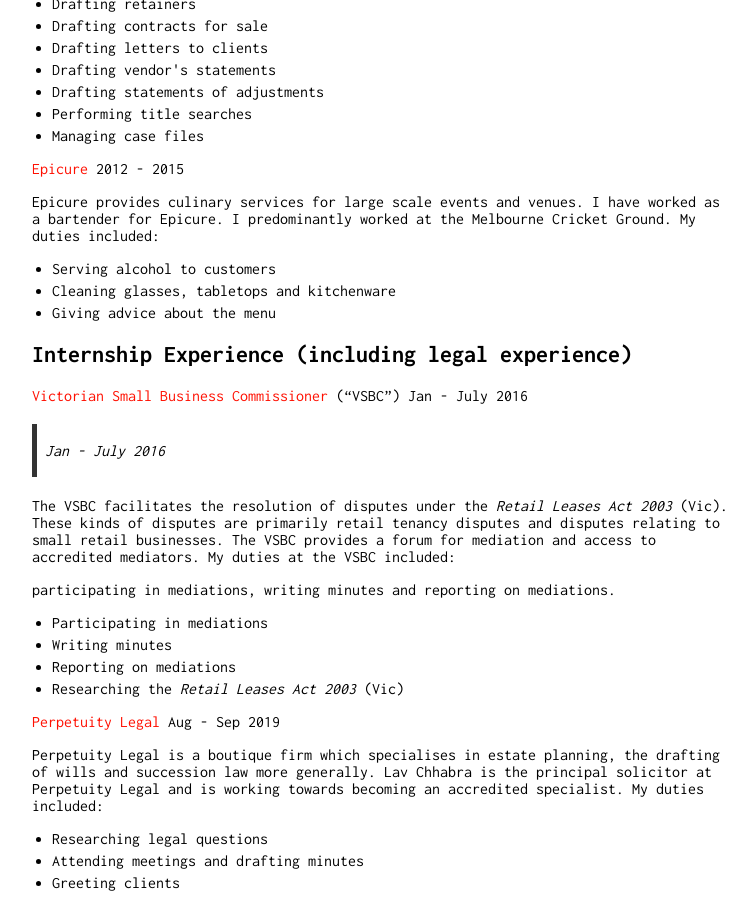
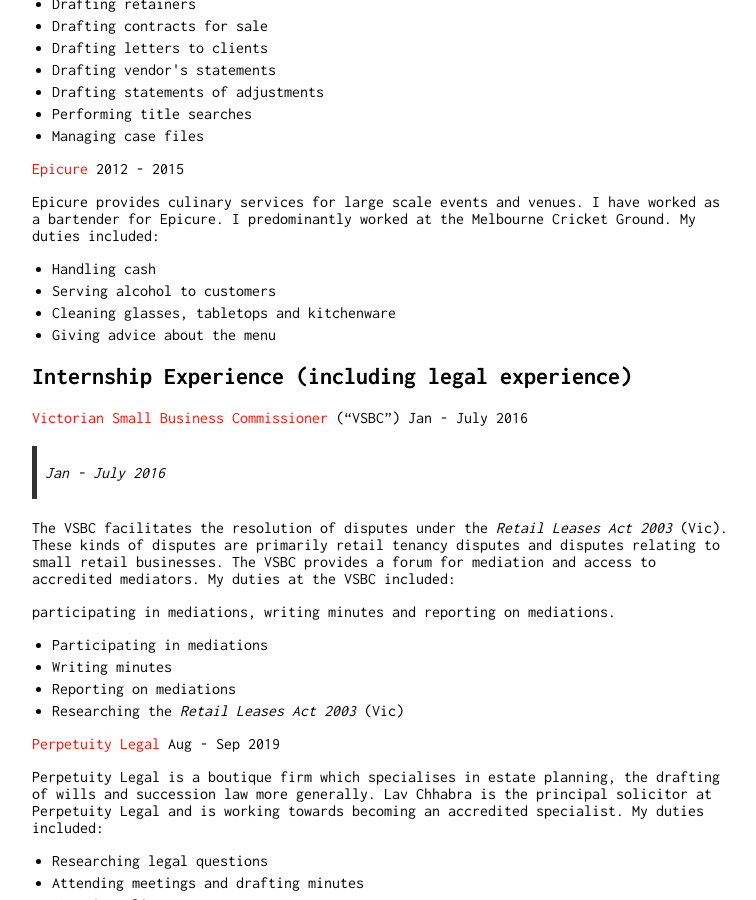
Before and after one commit to Wigdo/cv, a Jekyll site: the page built from index.md, in a window 1280 px wide and 900 px high, scrolled down 1135 px. Shown: the whole window, without its empty margins (258-1014 px from the left). Built offline with Jekyll 4.4.1, drawn with Linux system fonts in a browser that asks for light colours; our own code applies the rules of GitHub Pages for plain Markdown files.

Commit message:
Update index.md

```diff
--- a/index.md
+++ b/index.md
@@ -71,7 +71,7 @@ Melbourne Cricket Ground. My duties included:
 </p>
 
 <ul>
-
+  <li> Handling cash </li>
   <li> Serving alcohol to customers </li>
   <li> Cleaning glasses, tabletops and kitchenware </li>
   <li> Giving advice about the menu </li>
```
